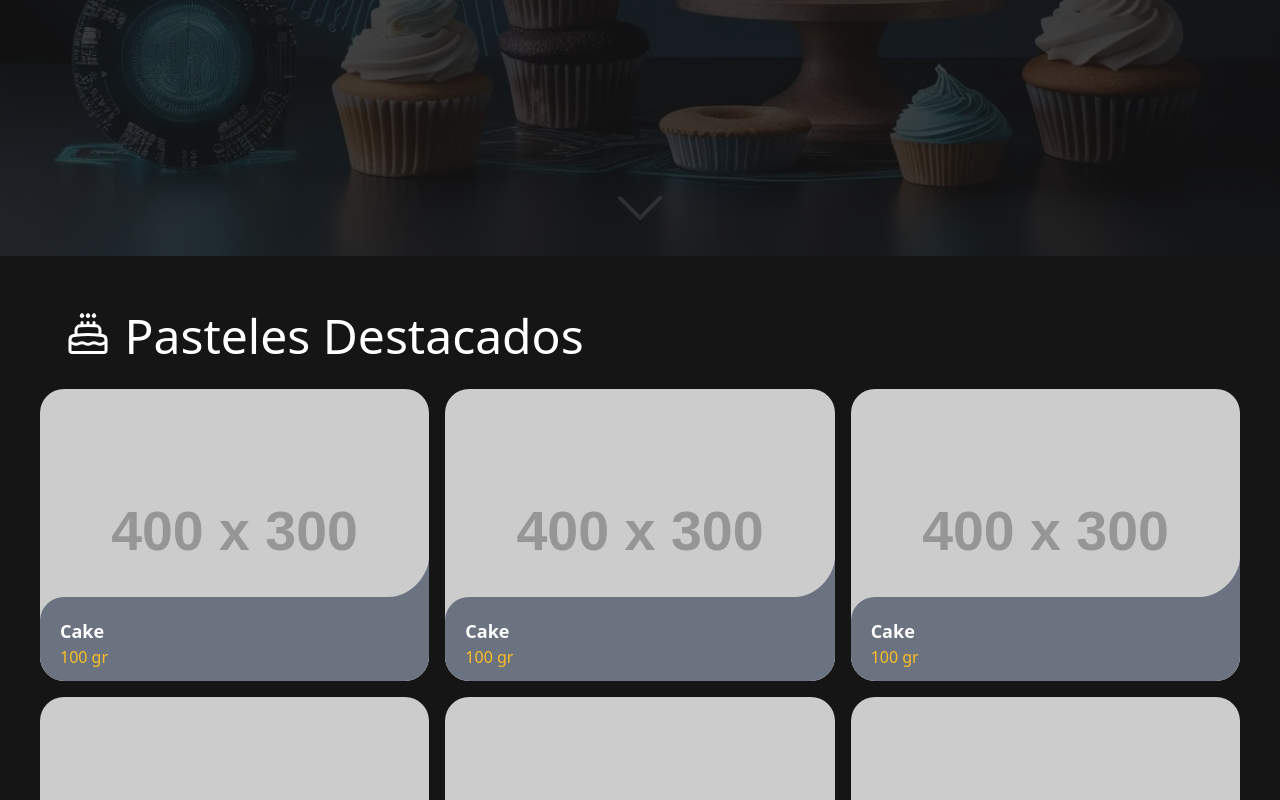
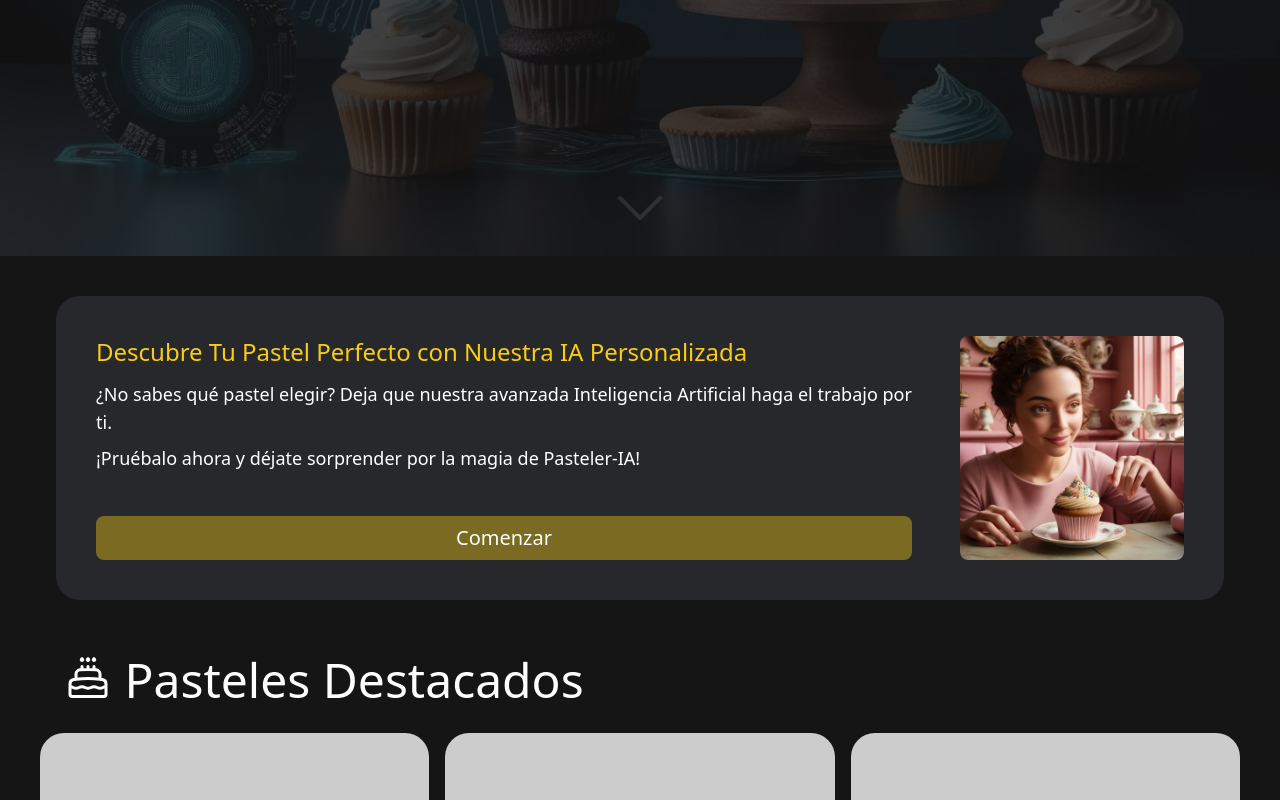
Before and after one commit to MelchorRuiz/Pasteler-IA, an Astro site: page / in a window 1280 px wide. Shown: the part 544-1344 px from the top of the page. Built offline with nearby package versions, Linux system fonts and the light colour scheme; Astro itself is replaced by a stand-in of ours; no server answers; placeholder pictures from the web are drawn by us.

Commit message:
feat: Add YourPerfectCake component

```diff
--- a/src/base/App.astro
+++ b/src/base/App.astro
@@ -2,11 +2,13 @@
 import Layout from '../layouts/Layout.astro';
 import Hero from '../components/Hero.astro';
 import Highlights from '../components/Highlights.astro';
+import YourPerfectCake from '../components/YourPerfectCake.astro';
 ---
 
 <Layout title="Pasteler-IA">
 	<Hero />
 	<main>
+		<YourPerfectCake />
 		<Highlights />
 	</main>
 </Layout>
--- /dev/null
+++ b/src/components/YourPerfectCake.astro
@@ -0,0 +1,30 @@
+---
+import { getI18N, getPaths } from "../i18n";
+const i18n = getI18N(Astro.currentLocale);
+const paths = getPaths(Astro.currentLocale);
+---
+
+<section class="text-white">
+  <div class="bg-gray-500/20 p-5 lg:p-10 mx-5 md:mx-14 mt-10 rounded-3xl flex gap-12 hover:scale-[1.02] transition-all before:absolute before:content-[''] before:top-0 before:-left-[10%] before:-rotate-45 before:h-[60rem] before:transition-all before:duration-500 hover:before:-top-full hover:before:left-[140%] overflow-hidden relative">
+    <div class="flex flex-col justify-between flex-1 lg:flex-none lg:w-9/12">
+      <div class="">
+        <h2 class="text-lg md:text-xl lg:text-2xl text-yellow-400">{i18n.your_perfect_cake.title}</h2>
+        <p class="text-sm md:text-base lg:text-lg pt-3">{i18n.your_perfect_cake.description[0]}</p>
+        <p class="text-sm md:text-base lg:text-lg pt-2">{i18n.your_perfect_cake.description[1]}</p>
+      </div>
+      <a
+        href={paths.recommendations}
+        class="w-full text-center bg-yellow-400/40 px-4 py-2 mt-4 rounded-lg lg:text-xl"
+        >{i18n.your_perfect_cake.start}</a
+      >
+    </div>
+    <div class="hidden md:block flex-1">
+      <img class="rounded-lg h-full object-cover" src="/girl_cake.webp" alt="a girl whith a cupcake">
+    </div>
+  </div>
+</section>
+<style>
+  section > div:before {
+    box-shadow: 0 0 100px 40px #ffffff30;
+  }
+</style>
--- a/src/i18n/en.json
+++ b/src/i18n/en.json
@@ -12,5 +12,13 @@
   "home": {
     "highlights": "Featured Cakes",
     "see_more": "See more"
+  },
+  "your_perfect_cake": {
+    "title": "Discover Your Perfect Cake with Our Custom AI",
+    "description": [
+      "Not sure which cake to choose? Let our advanced Artificial Intelligence do the work for you.",
+      "Try it now and be amazed by the magic of Pasteler-IA!"
+    ],
+    "start": "Start"
   }
 }
--- a/src/i18n/es.json
+++ b/src/i18n/es.json
@@ -12,5 +12,13 @@
   "home": {
     "highlights": "Pasteles Destacados",
     "see_more": "Ver más"
+  },
+  "your_perfect_cake": {
+    "title": "Descubre Tu Pastel Perfecto con Nuestra IA Personalizada",
+    "description": [
+      "¿No sabes qué pastel elegir? Deja que nuestra avanzada Inteligencia Artificial haga el trabajo por ti.",
+      "¡Pruébalo ahora y déjate sorprender por la magia de Pasteler-IA!"
+    ],
+    "start": "Comenzar"
   }
 }
--- a/src/i18n/fr.json
+++ b/src/i18n/fr.json
@@ -12,5 +12,13 @@
   "home": {
     "highlights": "Gâteaux en Vedette",
     "see_more": "Voir plus"
+  },
+  "your_perfect_cake": {
+    "title": "Découvrez Votre Gâteau Parfait avec Notre IA Personnalisée",
+    "description": [
+      "Vous ne savez pas quel gâteau choisir ? Laissez notre intelligence artificielle avancée faire le travail pour vous.",
+      "Essayez-le maintenant et soyez émerveillé par la magie de Pasteler-IA !"
+    ],
+    "start": "Commencer"
   }
 }
```
Also changed, not shown: public/girl_cake.webp (added).
